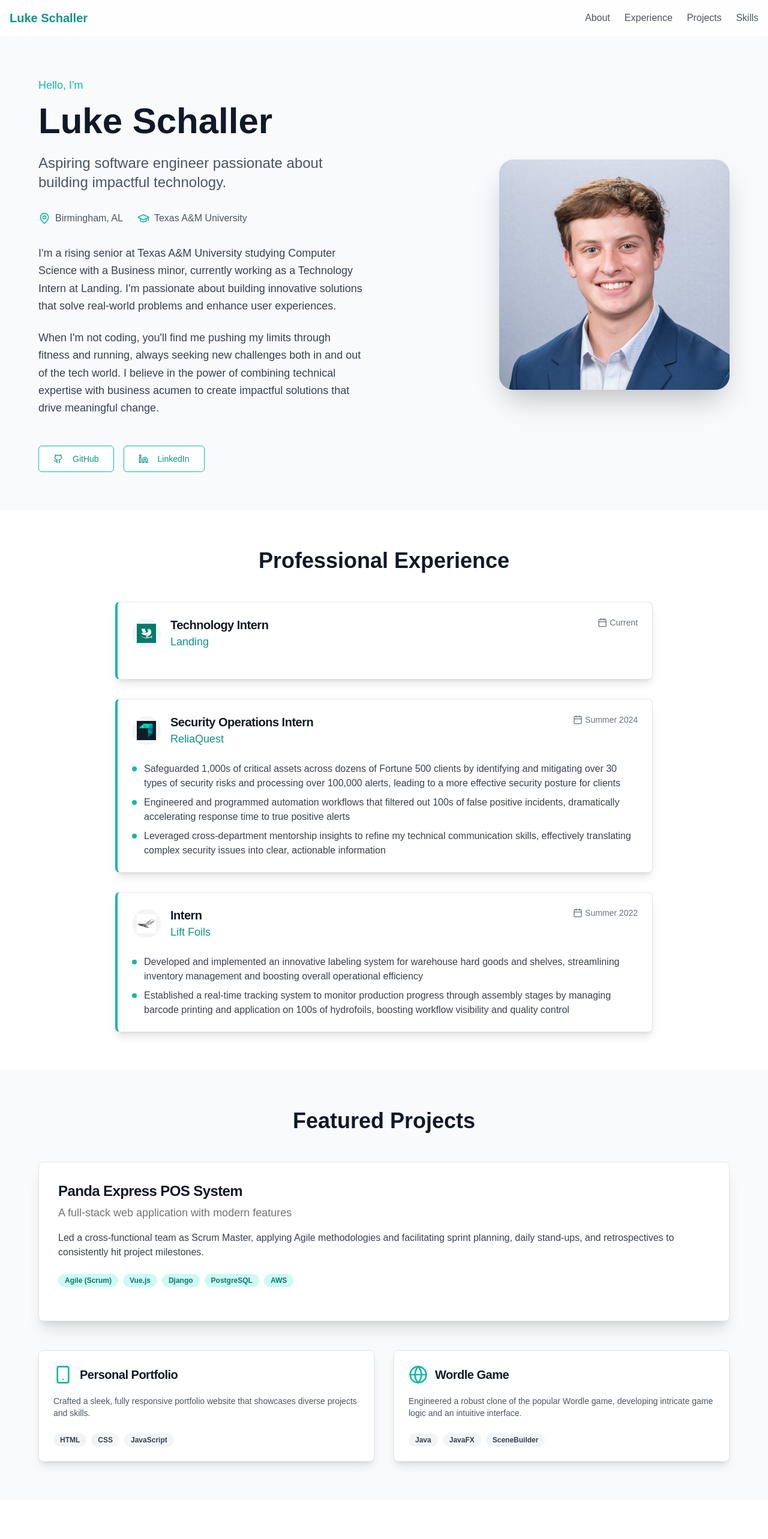
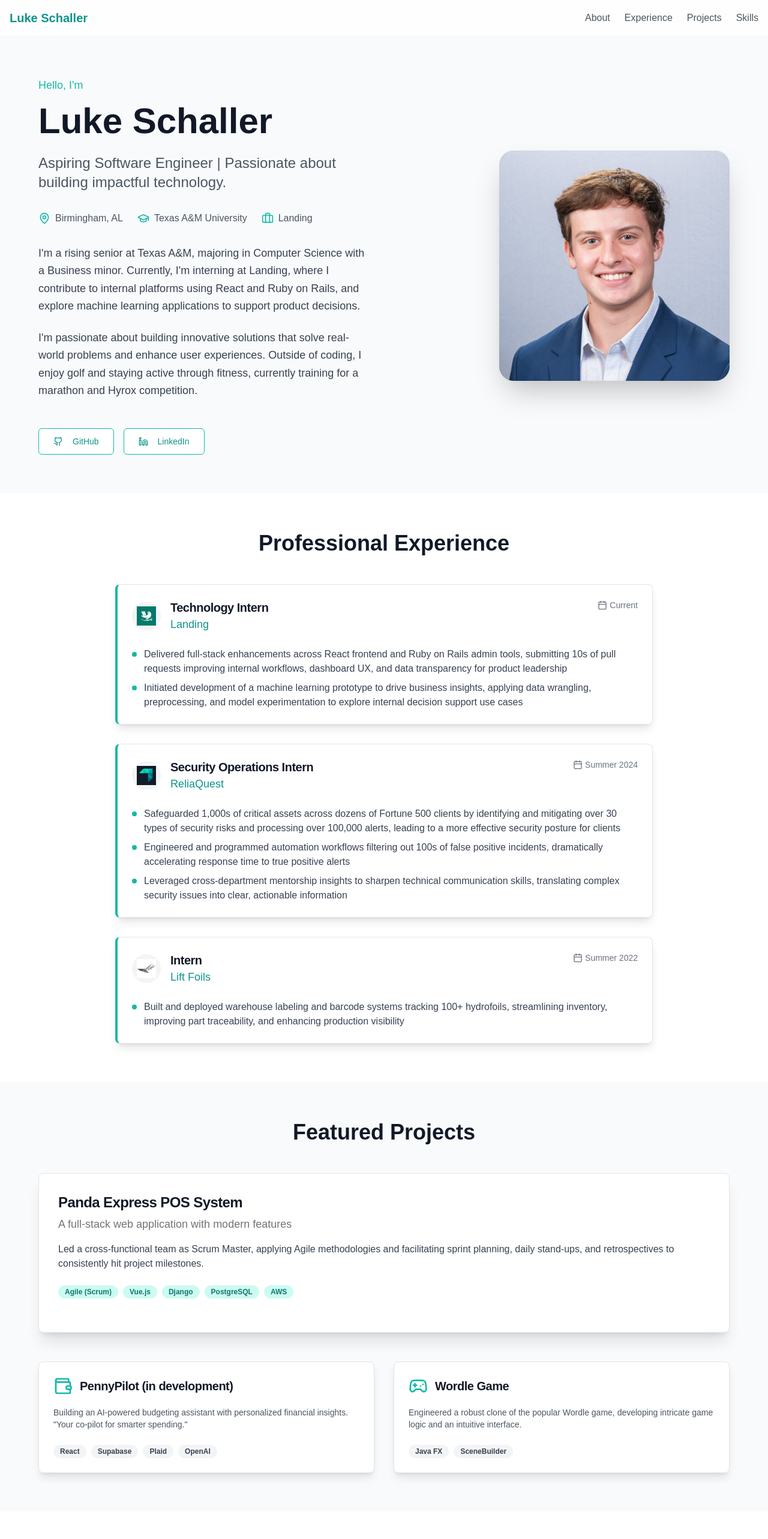
Before and after one commit to lukeschaller/personal_portfolio, a Next.js app: page / in a window 1280 px wide. Shown: the top 2566 px of the page at 60% size. Built offline with nearby package versions, Linux system fonts and the light colour scheme.

Commit message:
HTML changes and changed some icons.

```diff
--- a/app/page.tsx
+++ b/app/page.tsx
@@ -4,7 +4,7 @@ import { motion } from "framer-motion"
 import { Button } from "@/components/ui/button"
 import { Card, CardContent, CardDescription, CardHeader, CardTitle } from "@/components/ui/card"
 import { Badge } from "@/components/ui/badge"
-import { Github, Linkedin, MapPin, Calendar, Code, Database, Globe, Smartphone, GraduationCap } from "lucide-react"
+import { Github, Linkedin, MapPin, Calendar, Code, Database, Globe, Smartphone, GraduationCap, Briefcase, Gamepad2, Wallet } from "lucide-react"
 import Head from 'next/head'
 
 // Animation variants
@@ -31,7 +31,10 @@ const EXPERIENCE_DATA = [
     company: "Landing",
     role: "Technology Intern",
     date: "Current",
-    description: [],
+    description: [
+      "Delivered full-stack enhancements across React frontend and Ruby on Rails admin tools, submitting 10s of pull requests improving internal workflows, dashboard UX, and data transparency for product leadership",
+      "Initiated development of a machine learning prototype to drive business insights, applying data wrangling, preprocessing, and model experimentation to explore internal decision support use cases",
+    ],
     logo: "/hellolanding_logo.jpg"
   },
   {
@@ -40,8 +43,8 @@ const EXPERIENCE_DATA = [
     date: "Summer 2024",
     description: [
       "Safeguarded 1,000s of critical assets across dozens of Fortune 500 clients by identifying and mitigating over 30 types of security risks and processing over 100,000 alerts, leading to a more effective security posture for clients",
-      "Engineered and programmed automation workflows that filtered out 100s of false positive incidents, dramatically accelerating response time to true positive alerts",
-      "Leveraged cross-department mentorship insights to refine my technical communication skills, effectively translating complex security issues into clear, actionable information",
+      "Engineered and programmed automation workflows filtering out 100s of false positive incidents, dramatically accelerating response time to true positive alerts",
+      "Leveraged cross-department mentorship insights to sharpen technical communication skills, translating complex security issues into clear, actionable information",
     ],
     logo: "/reliaquest_logo.jpg"
   },
@@ -50,8 +53,7 @@ const EXPERIENCE_DATA = [
     role: "Intern",
     date: "Summer 2022",
     description: [
-      "Developed and implemented an innovative labeling system for warehouse hard goods and shelves, streamlining inventory management and boosting overall operational efficiency",
-      "Established a real-time tracking system to monitor production progress through assembly stages by managing barcode printing and application on 100s of hydrofoils, boosting workflow visibility and quality control",
+      "Built and deployed warehouse labeling and barcode systems tracking 100+ hydrofoils, streamlining inventory, improving part traceability, and enhancing production visibility",
     ],
     logo: "/lift_foils_logo.jpg"
   },
@@ -67,16 +69,16 @@ const PROJECTS_DATA = {
   },
   other: [
     {
-      title: "Personal Portfolio",
-      description: "Crafted a sleek, fully responsive portfolio website that showcases diverse projects and skills.",
-      tech: ["HTML", "CSS", "JavaScript"],
-      icon: <Smartphone className="w-8 h-8 text-primary-500" />
+      title: "PennyPilot (in development)",
+      description: "Building an AI-powered budgeting assistant with personalized financial insights. \"Your co-pilot for smarter spending.\"",
+      tech: ["React", "Supabase", "Plaid", "OpenAI"],
+      icon: <Wallet className="w-8 h-8 text-primary-500" />
     },
     {
       title: "Wordle Game",
       description: "Engineered a robust clone of the popular Wordle game, developing intricate game logic and an intuitive interface.",
-      tech: ["Java", "JavaFX", "SceneBuilder"],
-      icon: <Globe className="w-8 h-8 text-primary-500" />
+      tech: ["Java FX", "SceneBuilder"],
+      icon: <Gamepad2 className="w-8 h-8 text-primary-500" />
     }
   ]
 }
@@ -86,22 +88,22 @@ const SKILLS_DATA = [
   {
     category: "Frontend",
     icon: <Code className="w-8 h-8 text-primary-500" />,
-    skills: ["React", "Vue.js", "JavaScript", "HTML/CSS"]
+    skills: ["React", "Vue.js", "JavaScript", "HTML / CSS"]
   },
   {
     category: "Backend",
     icon: <Database className="w-8 h-8 text-primary-500" />,
-    skills: ["Python", "Java", "C/C++", "Ruby"]
+    skills: ["Python", "Java", "C / C++", "Ruby"]
   },
   {
     category: "Database",
     icon: <Database className="w-8 h-8 text-primary-500" />,
-    skills: ["SQL", "PostgreSQL", "AWS", "Database Design"]
+    skills: ["SQL", "PostgreSQL", "Supabase", "Database Design"]
   },
   {
     category: "Tools & Others",
     icon: <Globe className="w-8 h-8 text-primary-500" />,
-    skills: ["AI/ML", "Git/GitHub", "Agile (Scrum)", "Microsoft Office"]
+    skills: ["AI / ML", "Git / GitHub", "Agile (Scrum)", "Microsoft Office"]
   }
 ]
 
@@ -165,7 +167,7 @@ const AboutSection = () => (
                 Luke Schaller
               </h1>
               <p className="text-xl md:text-2xl text-gray-600 mb-8 leading-relaxed">
-                Aspiring software engineer passionate about building impactful technology.
+                Aspiring Software Engineer | Passionate about building impactful technology.
               </p>
             </div>
 
@@ -178,18 +180,22 @@ const AboutSection = () => (
                 <GraduationCap className="w-5 h-5 text-primary-500" aria-hidden="true" />
                 <span className="font-medium">Texas A&M University</span>
               </div>
+              <div className="flex items-center space-x-2">
+                <Briefcase className="w-5 h-5 text-primary-500" aria-hidden="true" />
+                <span className="font-medium">Landing</span>
+              </div>
             </div>
 
             <div className="space-y-6">
               <p className="text-lg text-gray-700 leading-relaxed">
-                I'm a rising senior at Texas A&M University studying Computer Science with a Business minor,
-                currently working as a Technology Intern at Landing. I'm passionate about building innovative
-                solutions that solve real-world problems and enhance user experiences.
+              I'm a rising senior at Texas A&M, majoring in Computer Science with a Business minor. Currently, I'm
+              interning at Landing, where I contribute to internal platforms using React and Ruby on Rails, and explore
+              machine learning applications to support product decisions.
               </p>
               <p className="text-lg text-gray-700 leading-relaxed">
-                When I'm not coding, you'll find me pushing my limits through fitness and running, always seeking
-                new challenges both in and out of the tech world. I believe in the power of combining technical
-                expertise with business acumen to create impactful solutions that drive meaningful change.
+              I'm passionate about building innovative solutions that solve real-world problems and enhance user
+              experiences. Outside of coding, I enjoy golf and staying active through fitness, currently training
+              for a marathon and Hyrox competition.
               </p>
             </div>
 
```
